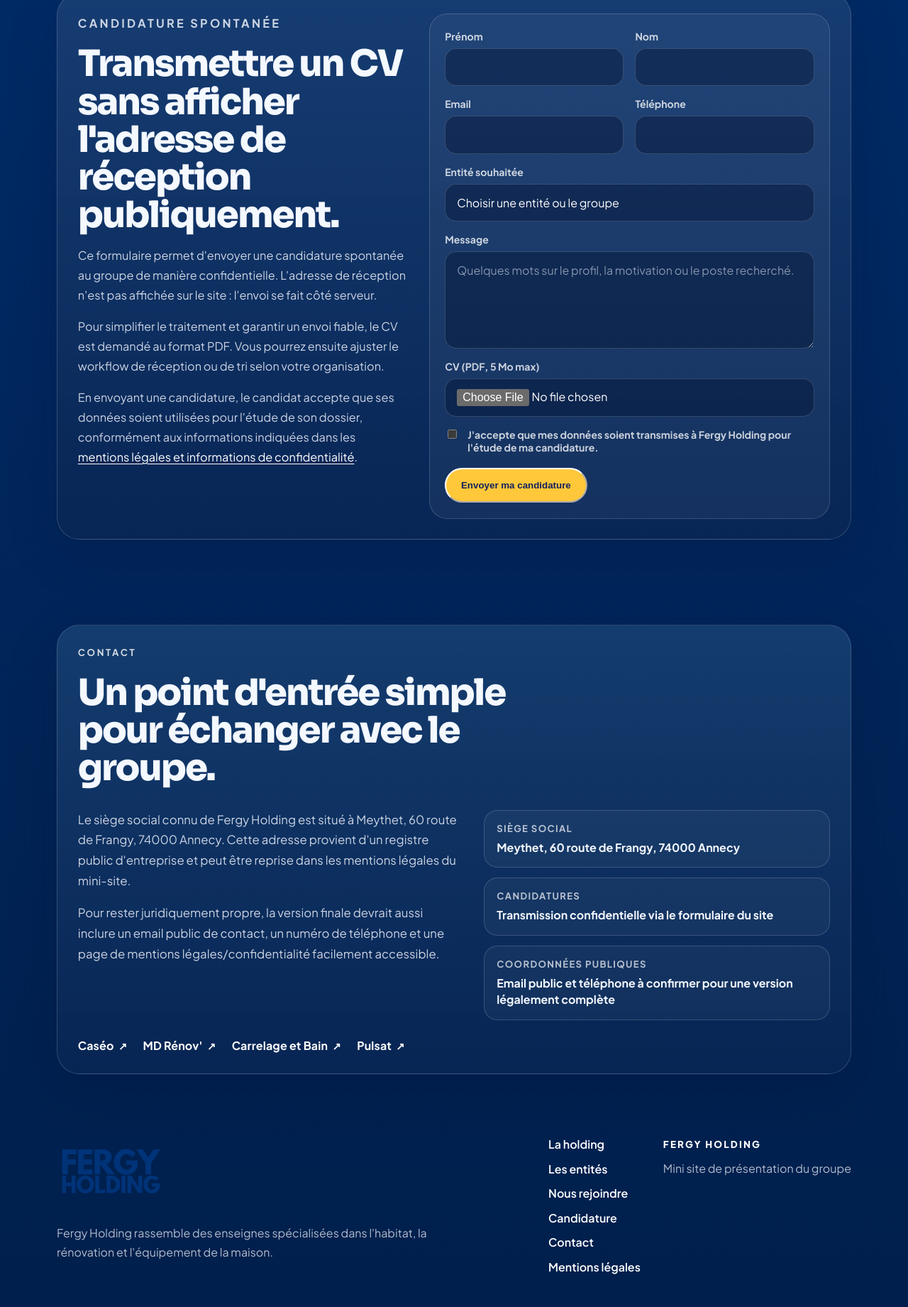
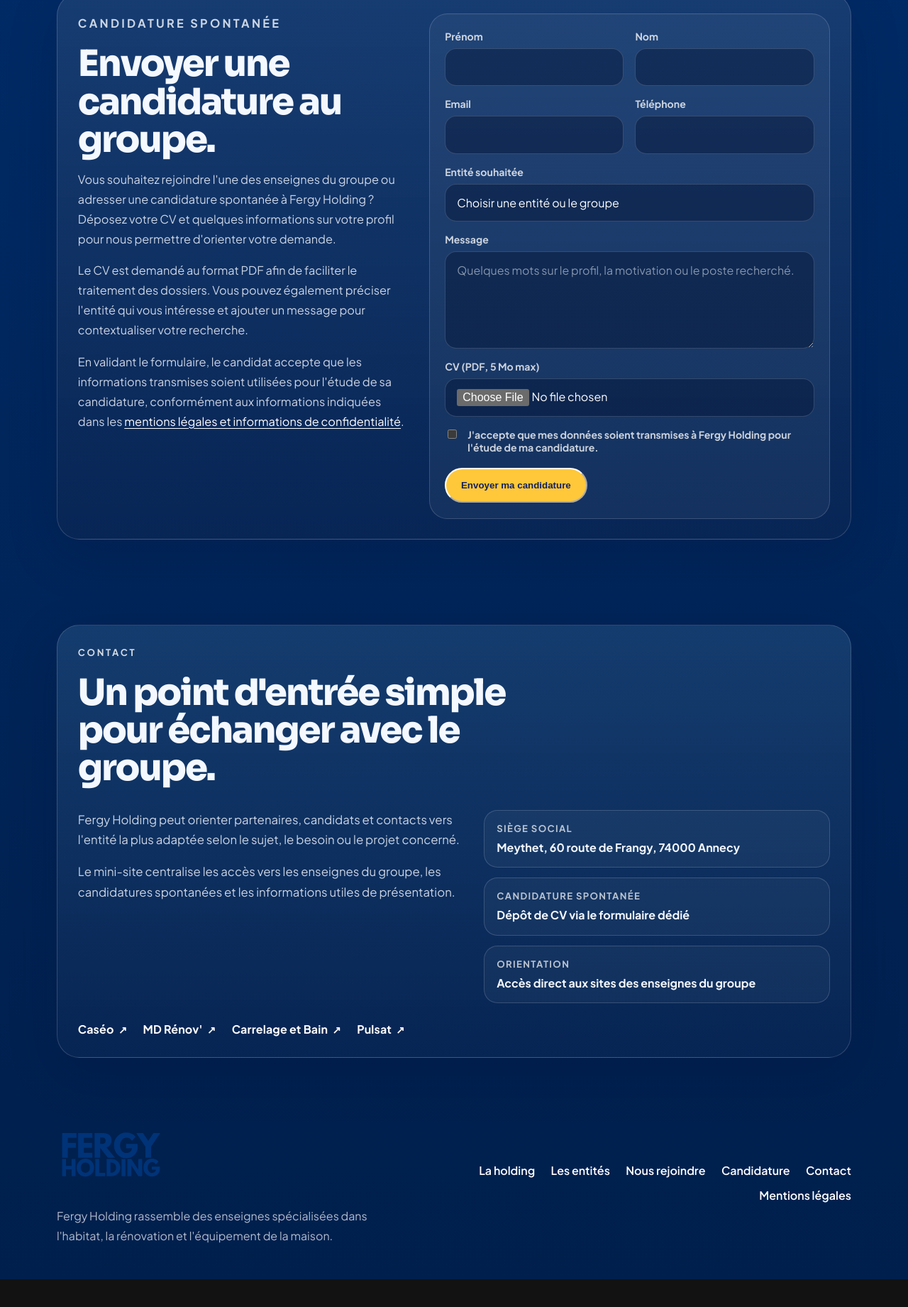
Before and after one commit to mathisbergerhub/fergy-holding, a plain HTML site: page index.html in a window 1280 px wide. Shown: the part 4385-6226 px from the top of the page at 71% size. After the commit the page ends 6187 px from the top, so only its background shows below. Drawn offline with Linux system fonts and the light colour scheme.

Commit message:
Add files via upload

```diff
--- a/index.html
+++ b/index.html
@@ -374,21 +374,22 @@
           <div class="application-layout">
             <div class="application-copy">
               <p class="section__kicker">Candidature spontan&eacute;e</p>
-              <h2 id="application-title">Transmettre un CV sans afficher l'adresse de r&eacute;ception publiquement.</h2>
+              <h2 id="application-title">Envoyer une candidature au groupe.</h2>
               <p>
-                Ce formulaire permet d'envoyer une candidature spontan&eacute;e au
-                groupe de mani&egrave;re confidentielle. L'adresse de r&eacute;ception n'est
-                pas affich&eacute;e sur le site : l'envoi se fait c&ocirc;t&eacute; serveur.
+                Vous souhaitez rejoindre l'une des enseignes du groupe ou adresser
+                une candidature spontan&eacute;e &agrave; Fergy Holding ? D&eacute;posez votre CV
+                et quelques informations sur votre profil pour nous permettre
+                d'orienter votre demande.
               </p>
               <p>
-                Pour simplifier le traitement et garantir un envoi fiable, le CV
-                est demand&eacute; au format PDF. Vous pourrez ensuite ajuster le
-                workflow de r&eacute;ception ou de tri selon votre organisation.
+                Le CV est demand&eacute; au format PDF afin de faciliter le traitement
+                des dossiers. Vous pouvez &eacute;galement pr&eacute;ciser l'entit&eacute; qui vous
+                int&eacute;resse et ajouter un message pour contextualiser votre recherche.
               </p>
               <p class="application-note">
-                En envoyant une candidature, le candidat accepte que ses donn&eacute;es
-                soient utilis&eacute;es pour l'&eacute;tude de son dossier, conform&eacute;ment aux
-                informations indiqu&eacute;es dans les
+                En validant le formulaire, le candidat accepte que les informations
+                transmises soient utilis&eacute;es pour l'&eacute;tude de sa candidature,
+                conform&eacute;ment aux informations indiqu&eacute;es dans les
                 <a href="mentions-legales.html">mentions l&eacute;gales et informations de confidentialit&eacute;</a>.
               </p>
             </div>
@@ -466,16 +467,14 @@
           <div class="contact-layout">
             <div class="contact-copy">
               <p>
-                Le si&egrave;ge social connu de Fergy Holding est situ&eacute; &agrave; Meythet,
-                60 route de Frangy, 74000 Annecy. Cette adresse provient d'un
-                registre public d'entreprise et peut &ecirc;tre reprise dans les
-                mentions l&eacute;gales du mini-site.
+                Fergy Holding peut orienter partenaires, candidats et contacts
+                vers l'entit&eacute; la plus adapt&eacute;e selon le sujet, le besoin ou le
+                projet concern&eacute;.
               </p>
               <p>
-                Pour rester juridiquement propre, la version finale devrait aussi
-                inclure un email public de contact, un num&eacute;ro de t&eacute;l&eacute;phone et
-                une page de mentions l&eacute;gales/confidentialit&eacute; facilement
-                accessible.
+                Le mini-site centralise les acc&egrave;s vers les enseignes du groupe,
+                les candidatures spontan&eacute;es et les informations utiles de
+                pr&eacute;sentation.
               </p>
             </div>
 
@@ -485,12 +484,12 @@
                 <strong>Meythet, 60 route de Frangy, 74000 Annecy</strong>
               </article>
               <article>
-                <span>Candidatures</span>
-                <strong>Transmission confidentielle via le formulaire du site</strong>
+                <span>Candidature spontan&eacute;e</span>
+                <strong>D&eacute;p&ocirc;t de CV via le formulaire d&eacute;di&eacute;</strong>
               </article>
               <article>
-                <span>Coordonn&eacute;es publiques</span>
-                <strong>Email public et t&eacute;l&eacute;phone &agrave; confirmer pour une version l&eacute;galement compl&egrave;te</strong>
+                <span>Orientation</span>
+                <strong>Acc&egrave;s direct aux sites des enseignes du groupe</strong>
               </article>
             </div>
           </div>
@@ -519,6 +518,7 @@
         </p>
       </div>
 
+      <div class="site-footer__links">
         <nav class="site-footer__nav" aria-label="Navigation du mini site">
           <a href="#holding">La holding</a>
           <a href="#companies-title">Les entit&eacute;s</a>
@@ -527,10 +527,6 @@
           <a href="#contact">Contact</a>
           <a href="mentions-legales.html">Mentions l&eacute;gales</a>
         </nav>
-
-      <div class="site-footer__meta">
-        <p>FERGY HOLDING</p>
-        <p>Mini site de pr&eacute;sentation du groupe</p>
       </div>
     </footer>
 
--- a/styles.css
+++ b/styles.css
@@ -574,6 +574,10 @@
   gap: 1rem;
 }
 
+.application-copy h2 {
+  margin: 0;
+}
+
 .application-copy p {
   margin: 0;
   color: var(--muted);
@@ -790,15 +794,20 @@
 }
 
 .legal-back {
-  display: inline-flex;
-  align-items: center;
-  gap: 0.4rem;
+  display: inline-grid;
+  place-items: center;
+  width: 2.75rem;
+  height: 2.75rem;
   margin-bottom: 1.2rem;
+  border: 1px solid rgba(255, 255, 255, 0.18);
+  border-radius: 999px;
+  background: rgba(255, 255, 255, 0.06);
   font-weight: 700;
 }
 
 .legal-back::before {
   content: "\2190";
+  font-size: 1rem;
 }
 
 .legal-header p,
@@ -862,10 +871,10 @@
 }
 
 .site-footer {
-  display: grid;
-  grid-template-columns: minmax(0, 1.2fr) auto auto;
+  display: flex;
+  justify-content: space-between;
+  align-items: center;
   gap: 2rem;
-  align-items: start;
   width: min(100% - 2.4rem, 1120px);
   margin: 0 auto;
   padding: 0 0 3rem;
@@ -874,7 +883,7 @@
 }
 
 .site-footer__brand {
-  max-width: 33rem;
+  max-width: 30rem;
 }
 
 .site-footer__logo {
@@ -882,34 +891,28 @@
   margin-bottom: 1rem;
 }
 
-.site-footer__brand p,
-.site-footer__meta p {
+.site-footer__brand p {
   margin: 0;
   color: rgba(244, 248, 255, 0.72);
   line-height: 1.7;
 }
 
+.site-footer__links {
+  display: flex;
+  justify-content: flex-end;
+  flex: 1 1 auto;
+}
+
 .site-footer__nav {
-  display: grid;
-  gap: 0.85rem;
+  display: flex;
+  flex-wrap: wrap;
+  justify-content: flex-end;
+  gap: 0.9rem 1.4rem;
 }
 
 .site-footer__nav a {
   color: #ffffff;
   font-weight: 600;
-}
-
-.site-footer__meta {
-  display: grid;
-  gap: 0.5rem;
-}
-
-.site-footer__meta p:first-child {
-  color: #ffffff;
-  font-size: 0.84rem;
-  font-weight: 800;
-  letter-spacing: 0.16em;
-  text-transform: uppercase;
 }
 
 .reveal {
@@ -943,8 +946,7 @@
   .join-layout,
   .application-layout,
   .contact-layout,
-  .legal-grid,
-  .site-footer {
+  .legal-grid {
     grid-template-columns: 1fr;
   }
 
@@ -962,6 +964,17 @@
   .legal-header,
   .legal-card {
     border-radius: 1.5rem;
+  }
+
+  .site-footer,
+  .site-footer__links,
+  .site-footer__nav {
+    align-items: flex-start;
+    justify-content: flex-start;
+  }
+
+  .site-footer {
+    flex-direction: column;
   }
 }
 
```
Also changed, not shown: mentions-legales.html (+1 -1 lines). Lines whose indentation alone changed are shown as unchanged.
